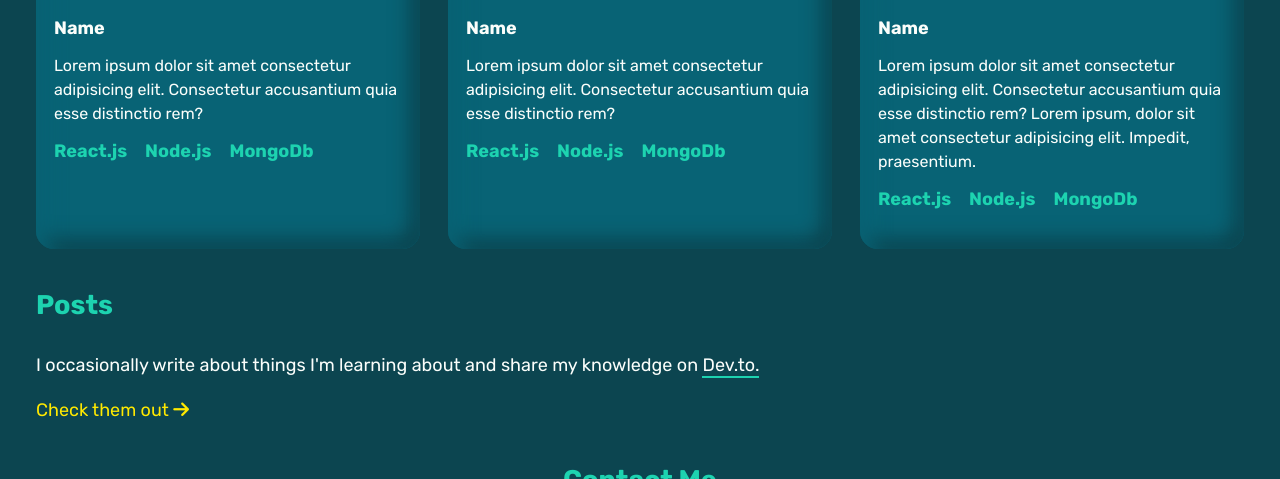
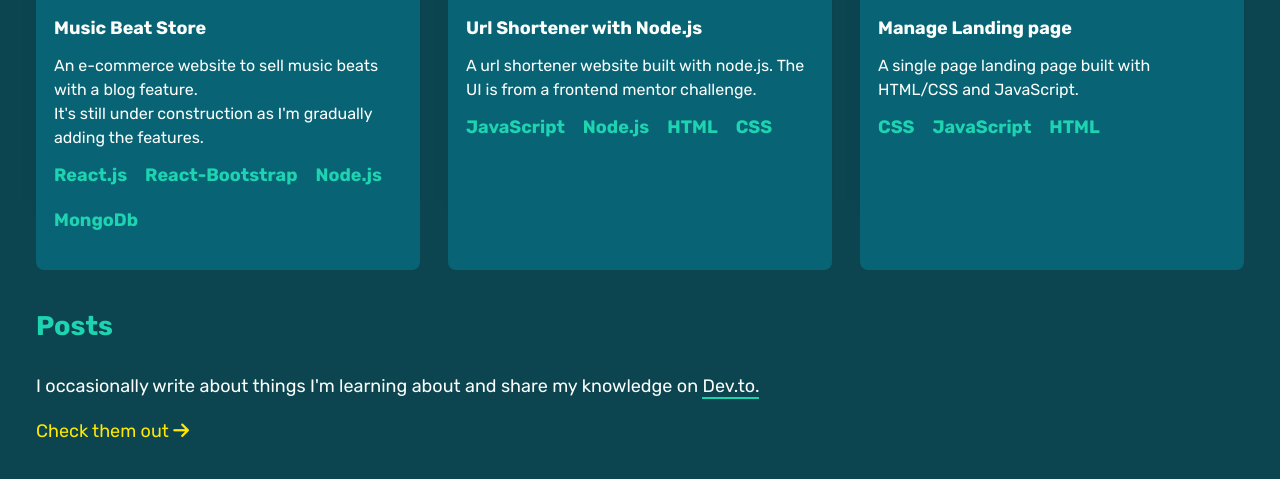
Before and after one commit to mariamadeyemi/portfolio, a plain HTML site: page index.html in a window 1280 px wide. Shown: the part 1441-1920 px from the top of the page. Drawn offline with Linux system fonts and the light colour scheme.

Commit message:
update text

```diff
--- a/index.html
+++ b/index.html
@@ -28,7 +28,7 @@
             <p class="intro">
                 Hi, I'm <br>    <span>Mariam Adeyemi</span>
                </p>
-               <p class="details">I'm a <span>full-stack JavaScript developer</span>-React.js/Node.js-web developer that enjoys contributing to exciting projects. I'm constantly eager to learn and available for junior developer positions.</p>
+               <p class="details">I'm a <span>Full-Stack JavaScript Developer</span>-React.js/Node.js-web developer that enjoys contributing to exciting projects. I'm constantly eager to learn and available for junior developer positions.</p>
         </div>
 
         <div class="hero-img">
@@ -64,7 +64,7 @@
                         </div>
                         <div class="card-details">
                             <p class="project-name">KopaHouses</p>
-                            <p class="desc">A platform for outgoing and incoming NYSC "corpers" to meet and transfer/sell/buy properties and apartments.</p>
+                            <p class="desc">A platform for exiting and new NYSC "corpers" to meet and transfer/sell/buy properties and apartments.</p>
                             <ul class="tools">
                                 <li> Node.js</li>
                                 <li>API</li>
@@ -86,10 +86,14 @@
                             <span class="two-icons"><i class="fa fa-github hub"></i>  <i class="fa fa-external-link"></i></span>
                         </div>
                         <div class="card-details">
-                            <p class="project-name">Name</p>
-                            <p class="desc">Lorem ipsum dolor sit amet consectetur adipisicing elit. Consectetur accusantium quia esse distinctio rem?</p>
+                            <p class="project-name">Music Beat Store</p>
+                            <p class="desc">An e-commerce website to sell music beats with a blog feature.
+                                <br>
+                                It's still under construction as I'm gradually adding the features.
+                            </p>
                             <ul class="tools">
                                 <li>React.js</li>
+                                <li>React-Bootstrap</li>
                                 <li> Node.js</li>
                                 <li>MongoDb</li>
                             </ul>
@@ -102,12 +106,13 @@
                             <span class="two-icons"><i class="fa fa-github hub"></i>  <i class="fa fa-external-link"></i></span>
                         </div>
                         <div class="card-details">
-                            <p class="project-name">Name</p>
-                            <p class="desc">Lorem ipsum dolor sit amet consectetur adipisicing elit. Consectetur accusantium quia esse distinctio rem?</p>
+                            <p class="project-name">Url Shortener with Node.js</p>
+                            <p class="desc">A url shortener website built with node.js. The UI is from a frontend mentor challenge.</p>
                             <ul class="tools">
-                                <li>React.js</li>
+                                <li>JavaScript</li>
                                 <li> Node.js</li>
-                                <li>MongoDb</li>
+                                <li>HTML</li>
+                                <li>CSS</li>
                             </ul>
                         </div>
                     </div>
@@ -118,14 +123,13 @@
                             <span class="two-icons"><i class="fa fa-github hub"></i>  <i class="fa fa-external-link"></i></span>
                         </div>
                         <div class="card-details">
-                            <p class="project-name">Name</p>
-                            <p class="desc">Lorem ipsum dolor sit amet consectetur adipisicing elit. Consectetur accusantium quia esse distinctio rem?
-                                Lorem ipsum, dolor sit amet consectetur adipisicing elit. Impedit, praesentium.
+                            <p class="project-name">Manage Landing page</p>
+                            <p class="desc">A single page landing page built with HTML/CSS and JavaScript.
                             </p>
                             <ul class="tools">
-                                <li>React.js</li>
-                                <li> Node.js</li>
-                                <li>MongoDb</li>
+                                <li>CSS</li>
+                                <li>JavaScript</li>
+                                <li>HTML</li>
                             </ul>
                         </div>
                     </div>
--- a/styles/index.scss
+++ b/styles/index.scss
@@ -199,9 +199,9 @@ h2{
             max-width: 24rem;
             color: $primary-color;
             padding: 2em 1em;
-            border-radius: 18px;
+            border-radius: 8px;
             background: $drop-color;
-            box-shadow: inset 10px 10px 20px $drop-color, inset -10px -10px 20px $color;
+            box-shadow: -6px -18px 41px -53px $color;
             cursor: pointer;
             height: auto;
 
@@ -276,6 +276,7 @@ h2{
                 .tools{
                     font-weight: $bold;
                     @include flex;
+                    flex-wrap: wrap;
                     gap: 1em;
                     color: $accent-color;
                 }
```
Also changed, not shown: styles/index.css, 1 other file.
